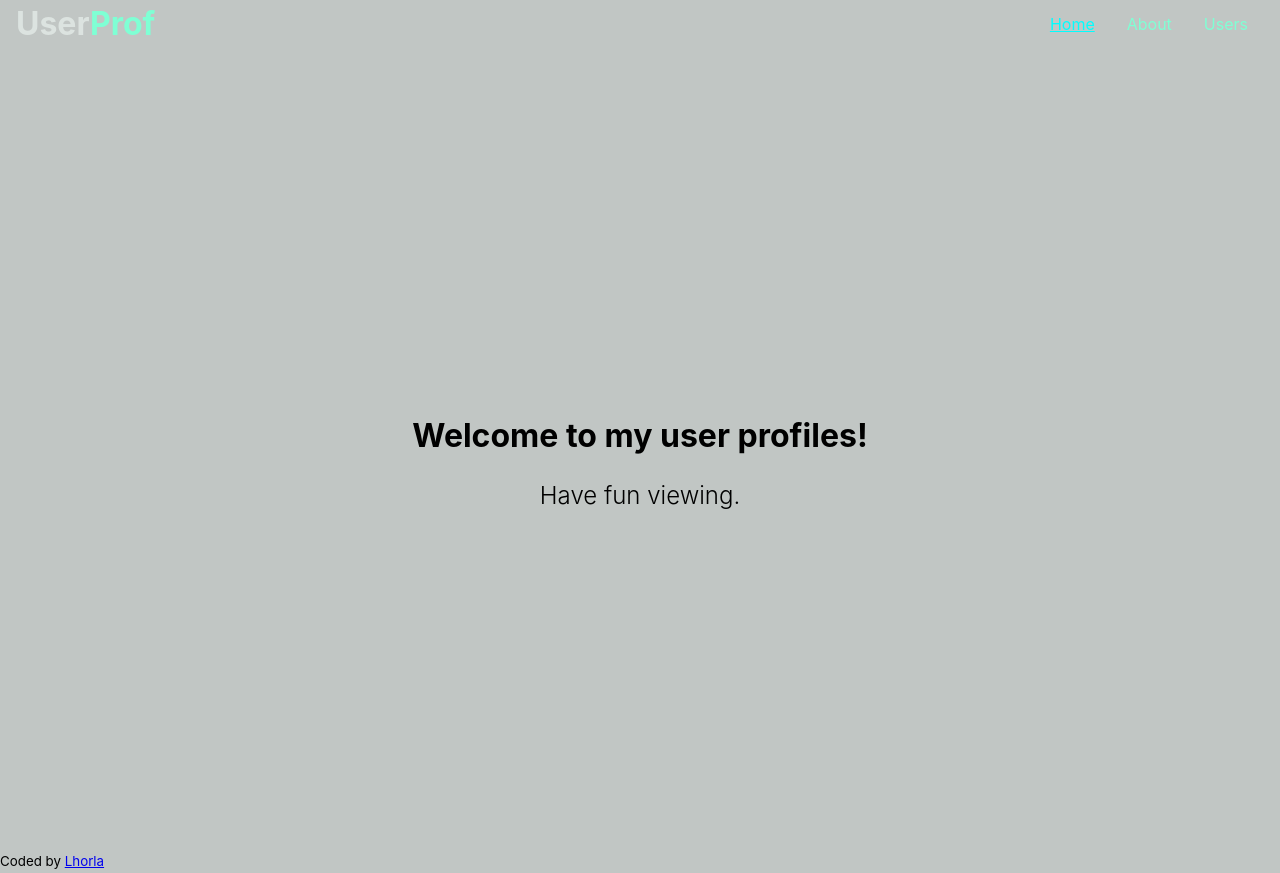
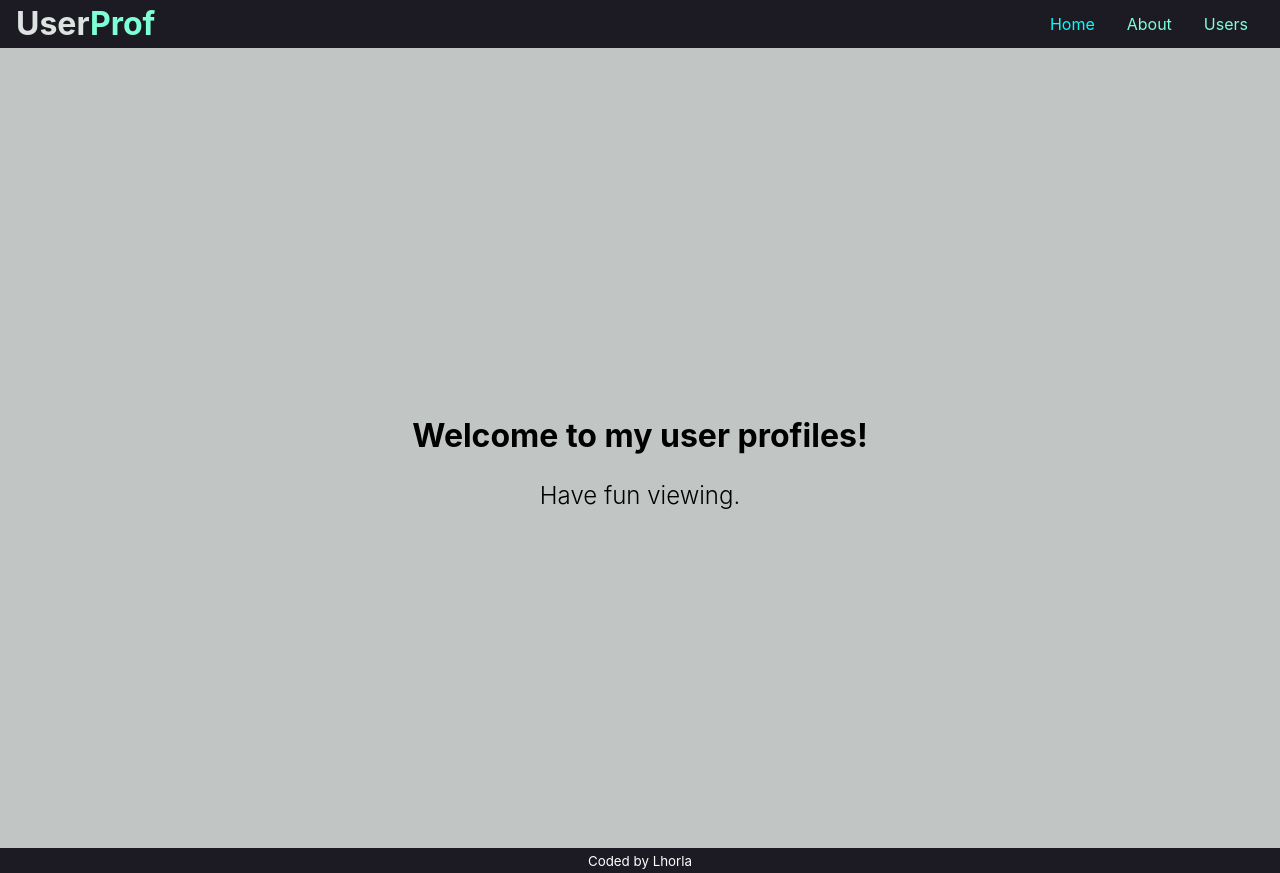
Before and after one commit to Lhorla/user-profiles, a React (Vite) app: page / in a window 1280 px wide. Built offline with nearby package versions, Linux system fonts and the light colour scheme.

Commit message:
Update App.css

```diff
--- a/src/styles/App.css
+++ b/src/styles/App.css
@@ -1,6 +1,5 @@
 #root {
   max-width: 1440px;
-
   background-color: rgb(193, 198, 196);
 }
 
@@ -17,6 +16,7 @@
   align-items: center;
   padding: 0 1rem;
   height: 3rem;
+  background-color: rgb(28, 27, 35);
 }
 
 .nav-logo {
@@ -69,7 +69,7 @@ p {
 
 .nav-active {
   color: aqua;
-  text-decoration: underline;
+  text-decoration: none;
 }
 
 .nav-inactive {
@@ -107,8 +107,6 @@ p {
   margin-bottom: 1rem;
 }
 
-
-
 .user-image {
   width: 100px;
   height: 100px;
@@ -119,22 +117,22 @@ p {
 .user-profile {
   font-size: 1.5rem;
   font-weight: bold;
-  margin: 1rem 0;
+  margin: 2rem 0;
   color: black;
-
 }
 
 .pagination {
   display: flex;
   align-items: center;
   justify-content: center;
+  margin-bottom: 1rem;
 }
 
 .btn {
-  background-color: #4CAF50;
+  background-color: aquamarine;
   border: none;
   color: white;
-  padding: 15px 32px;
+  padding: 10px 20px;
   text-align: center;
   text-decoration: none;
   display: inline-block;
@@ -144,16 +142,36 @@ p {
 }
 
 .pagination-item {
-  background-color: #4CAF50;
+  background-color: aquamarine;
   border: none;
   color: white;
-  padding: 15px 32px;
+  padding: 10px 20px;
   text-align: center;
   text-decoration: none;
   display: inline-block;
   font-size: 16px;
   margin: 4px 2px;
   cursor: pointer;
+}
+
+.error-page {
+  display: flex;
+  flex-direction: column;
+  justify-content: center;
+  align-items: center;
+  height: 100vh;
+  color: #000000;
+}
+
+.footer {
+  background-color: rgb(28, 27, 35);
+  color: #ffffff;
+  text-align: center;
+}
+
+.footer a {
+  color: #ffffff;
+  text-decoration: none;
 }
 
 @media only screen and (max-width: 780px) {
```
